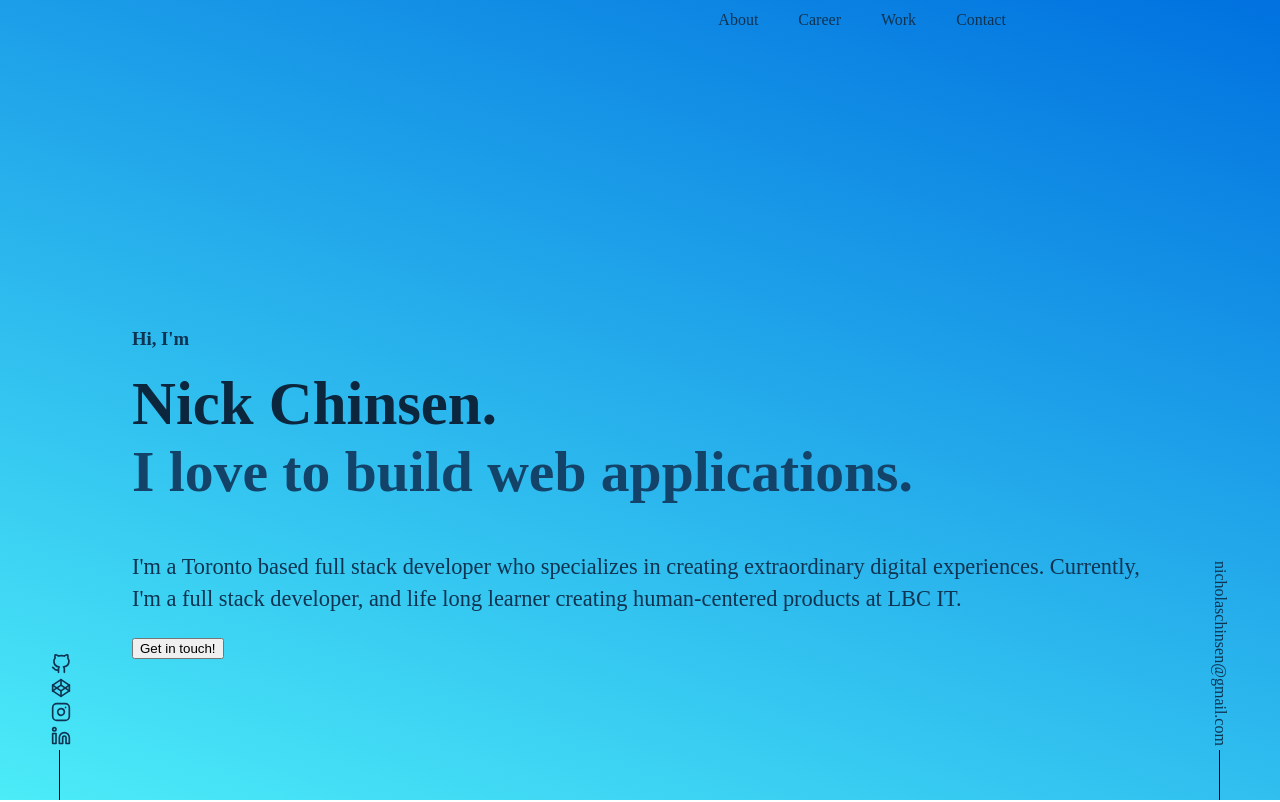
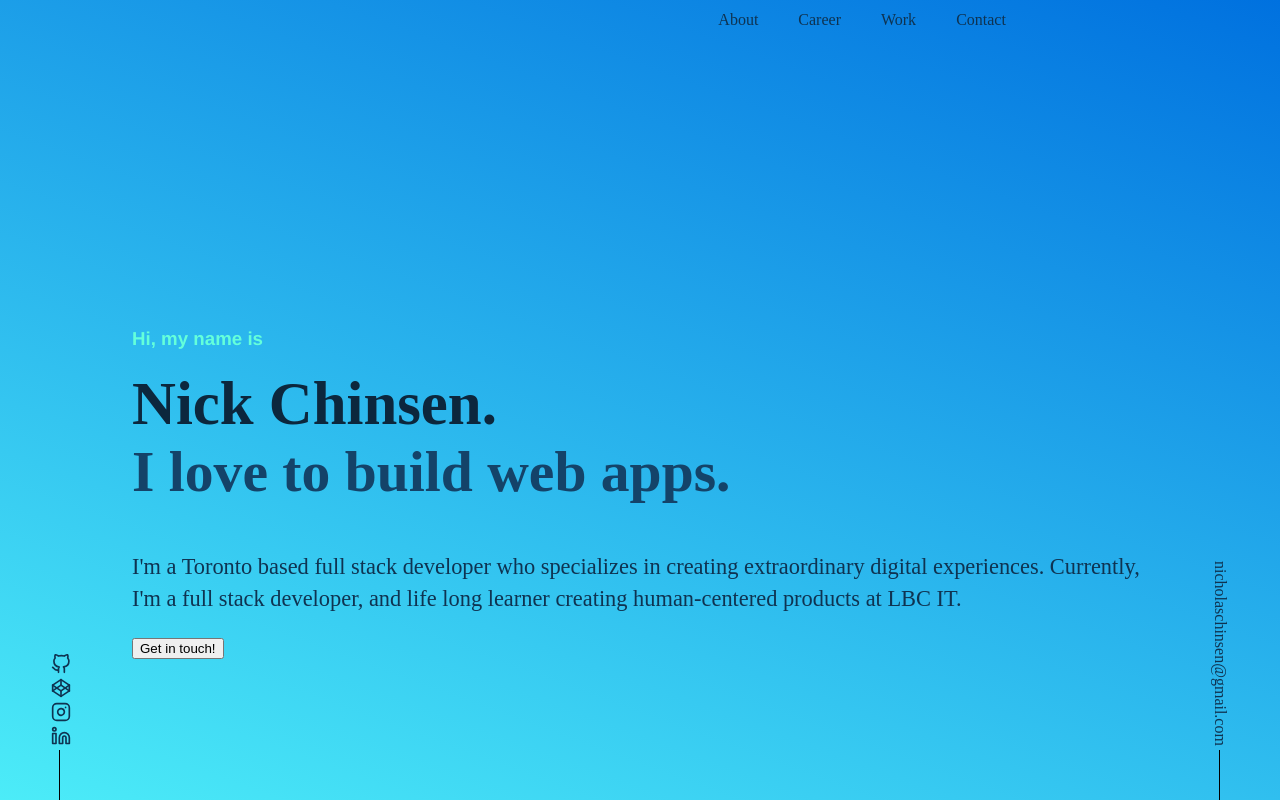
Before and after one commit to karnnivore/nick-chinsen-website, a Next.js app: page / in a window 1280 px wide. Shown: the top 802 px of the page. Built offline with nearby package versions, Linux system fonts and the light colour scheme.

Commit message:
Update intro subtext

```diff
--- a/pages/index.tsx
+++ b/pages/index.tsx
@@ -67,9 +67,9 @@ const Home: NextPage = () => {
       <main className={styles.main}>
         <section className={styles.landingTextSection}>
           <div className={styles.sectionContainer}>
-            <h3>Hi, I&apos;m</h3>
+            <h3 className={styles.hi}>Hi, my name is</h3>
             <h1 className={styles.name}>Nick Chinsen.</h1>
-            <h2 className={styles.nameSubText}>I love to build web applications.</h2>
+            <h2 className={styles.nameSubText}>I love to build web apps.</h2>
             <p className={styles.landingIntroText}>
               I&apos;m a Toronto based full stack developer who specializes in creating
               extraordinary digital experiences. Currently, I&apos;m a full stack developer,
--- a/styles/Home.module.css
+++ b/styles/Home.module.css
@@ -84,6 +84,11 @@
   align-items: center;
 }
 
+.hi {
+  color: #64ffda;
+  font-family:'Franklin Gothic Medium', 'Arial Narrow', Arial, sans-serif;
+}
+
 .name {
   font-size: 3.8rem;
   color: #0c273d;
--- a/styles/globals.css
+++ b/styles/globals.css
@@ -8,6 +8,7 @@ body {
   max-height: 100vh;
   color: #0f3351;
   font-family: Josefin Sans;
+  -webkit-font-smoothing: antialiased;
 }
 
 a {
```
